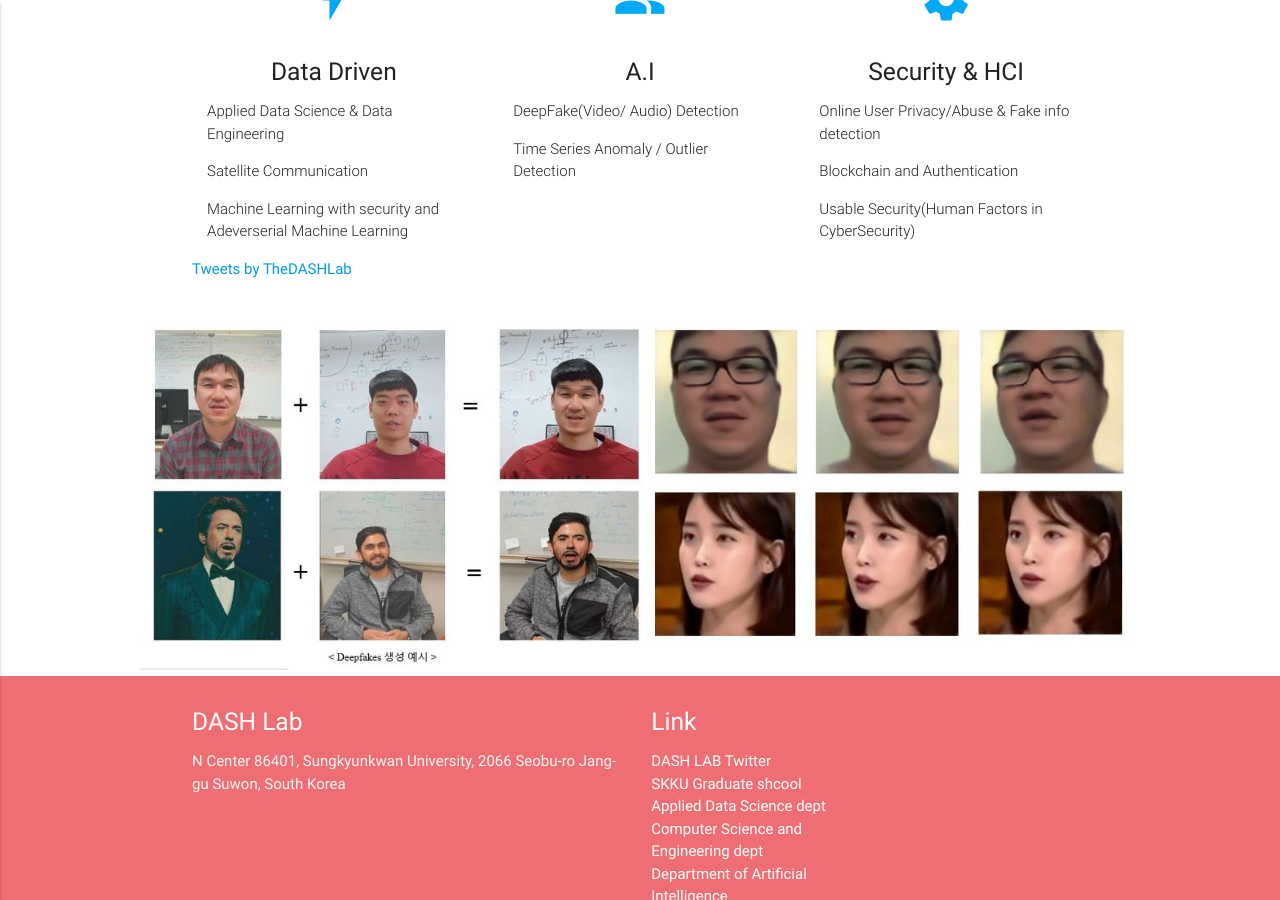
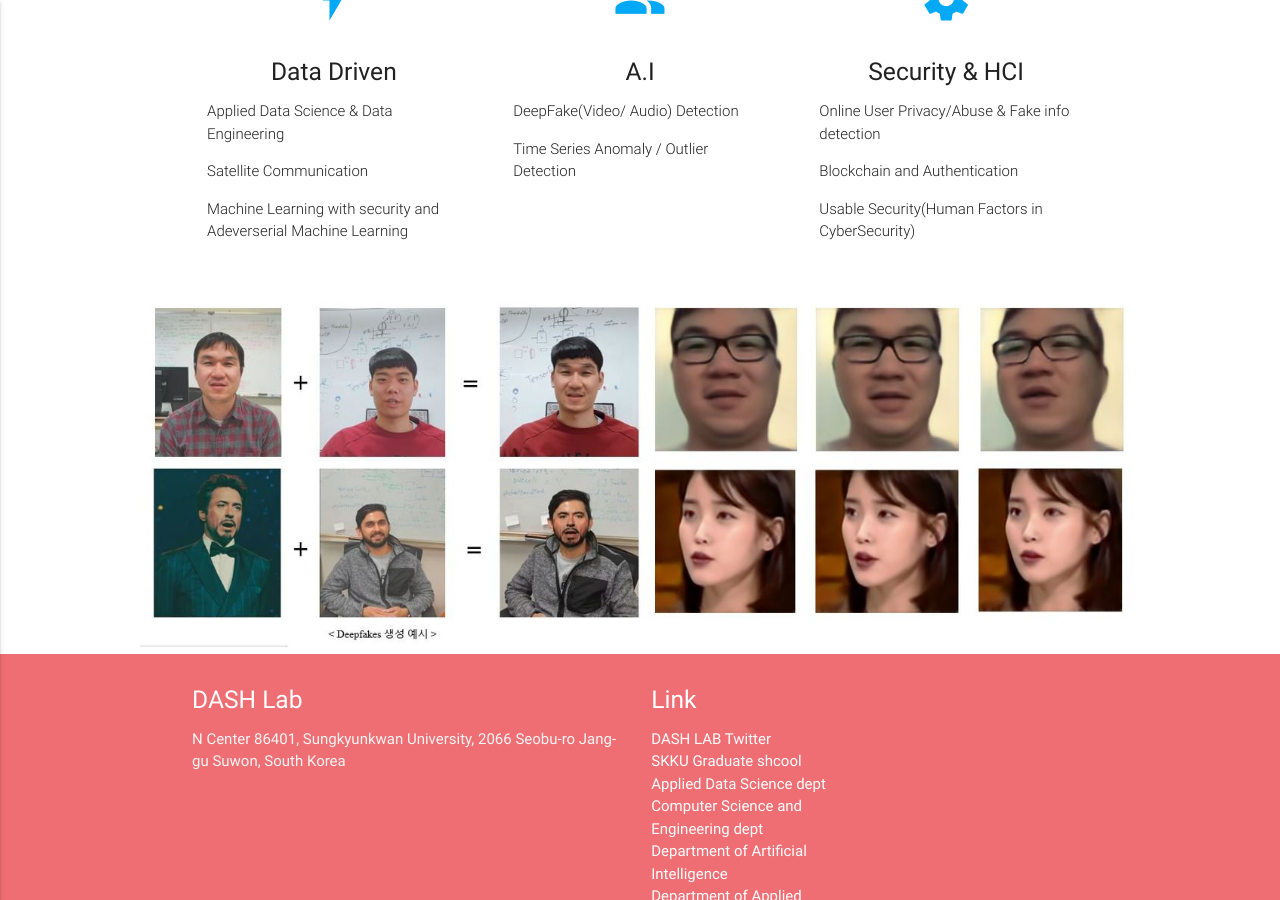
Before and after one commit to Yurim990507/DASH-Lab.github.io, a Jekyll site: the page built from index.md, in a window 1280 px wide and 900 px high, scrolled down 530 px. Built offline with Jekyll 4.4.1, drawn with Linux system fonts in a browser that asks for light colours; comment, search, counter and statistics services are not loaded.

Commit message:
Update home.html

```diff
--- a/_layouts/home.html
+++ b/_layouts/home.html
@@ -52,15 +52,7 @@ layout: default
           </div>
         </div>
 
-        <div class="col s12 m4">
-          <a class="twitter-timeline" href="https://twitter.com/TheDASHLab?ref_src=twsrc%5Etfw">
-          Tweets by TheDASHLab
-          </a>
-          <script async src="https://platform.twitter.com/widgets.js" charset="utf-8">
-          </script>
-        </div>
-
-    </div>
+      </div>
 
     </div>
 
```
